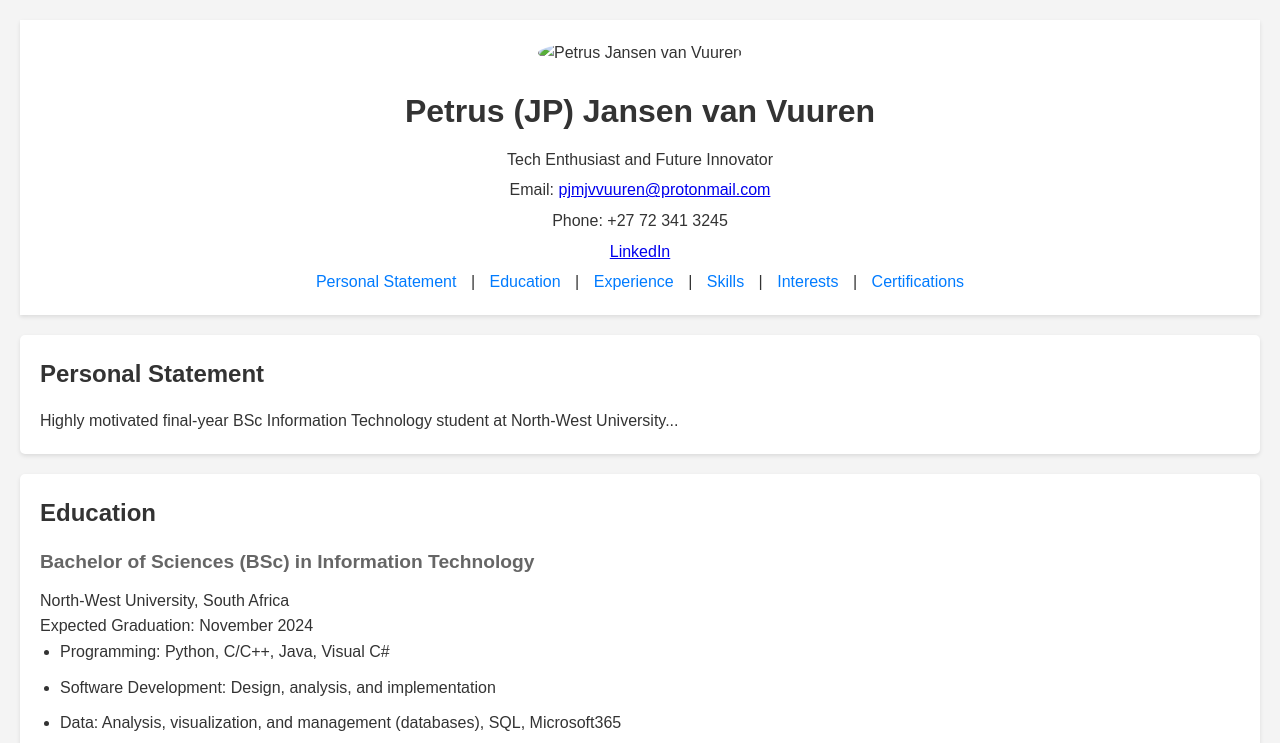
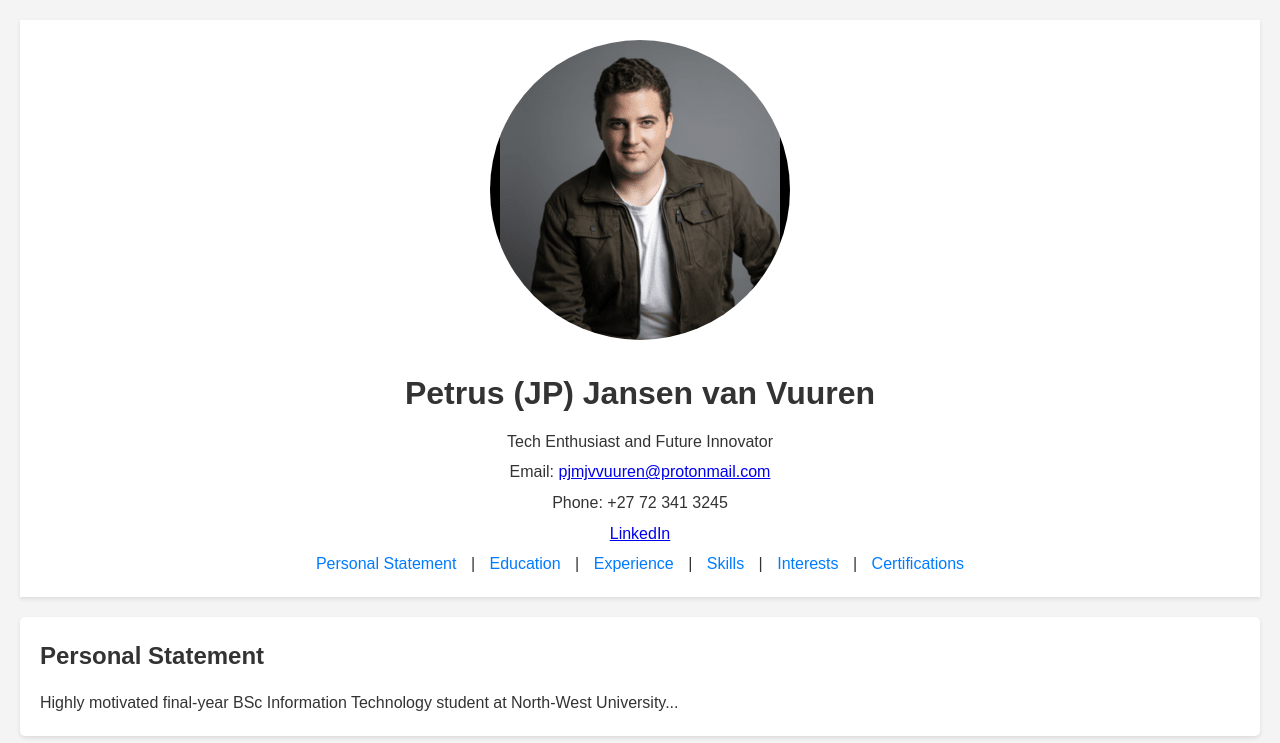
Before and after one commit to JPJvv/JPJvV_VCV, a plain HTML site: page index.html in a window 1280 px wide. Shown: the top 743 px of the page. Drawn offline with Linux system fonts and the light colour scheme.

Commit message:
Update index.html

```diff
--- a/index.html
+++ b/index.html
@@ -10,7 +10,7 @@
 </head>
 <body>
     <header>
-        <img src="picCv.jpg" alt="Petrus Jansen van Vuuren" class="profile-img">
+        <img src="picCv.png" alt="Petrus Jansen van Vuuren" class="profile-img">
         <h1>Petrus (JP) Jansen van Vuuren</h1>
         <p>Tech Enthusiast and Future Innovator</p>
         <p>Email: <a href="mailto:pjmjvvuuren@protonmail.com" aria-label="Email JP">pjmjvvuuren@protonmail.com</a></p>
```
